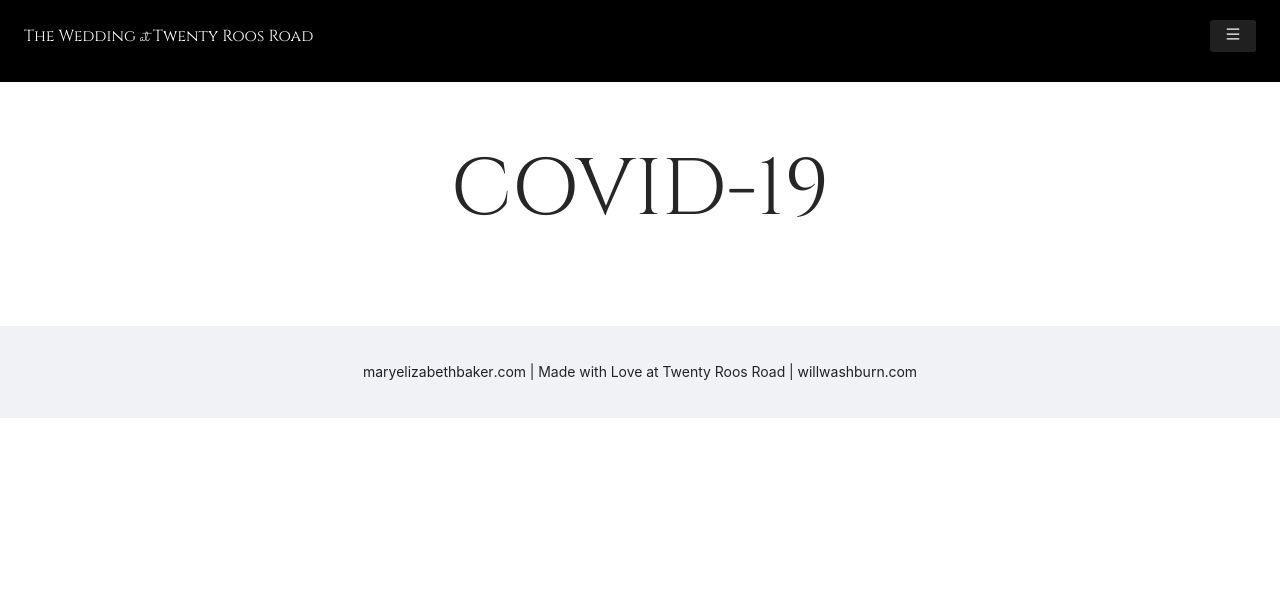
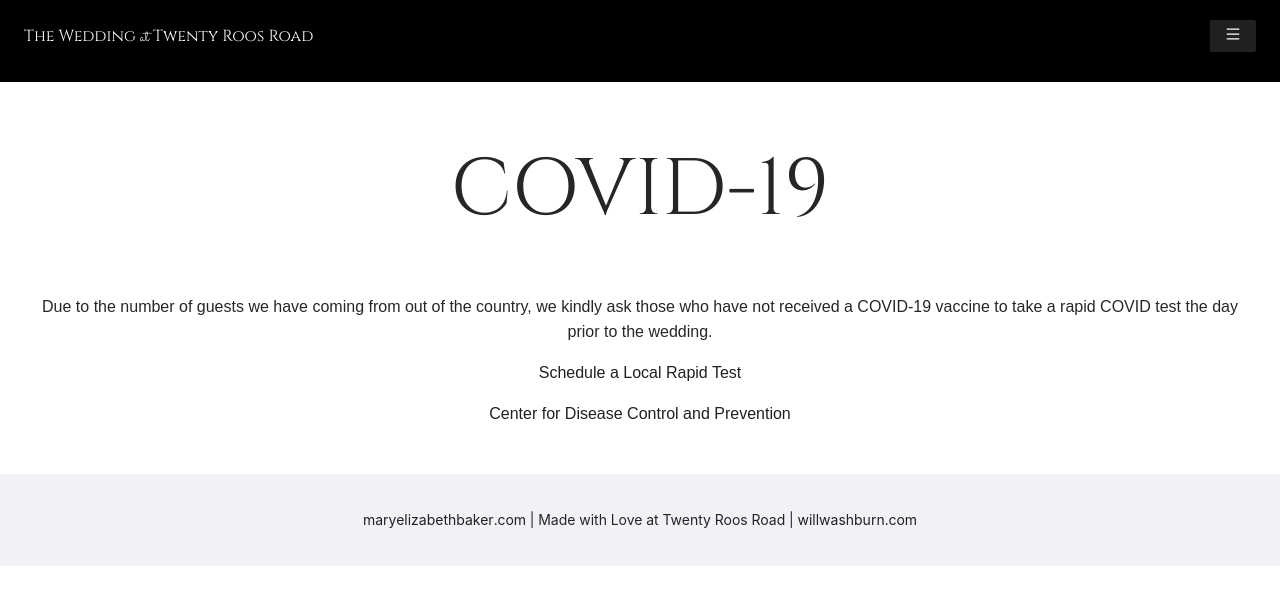
Before and after one commit to marybees/wedding, a React (Create React App) app: page /covid-19 in a window 1280 px wide. Shown: the top 604 px of the page. Built offline with nearby package versions, Linux system fonts and the light colour scheme; what google-maps-react would draw is missing.

Commit message:
Add COVID-19 messaging.

```diff
--- a/src/Covid.js
+++ b/src/Covid.js
@@ -2,8 +2,11 @@ import React from 'react'
 
 function Covid() {
     return (
-        <div style={{padding: '8rem 2rem 2rem 2rem'}}>
+        <div style={{padding: '8rem 2rem 2rem 2rem', textAlign: 'center' }}>
             <h1 className='pageTitle'>COVID-19</h1>
+            <p>Due to the number of guests we have coming from out of the country, we kindly ask those who have not received a COVID-19 vaccine to take a rapid COVID test the day prior to the wedding.</p>
+            <p><a href='https://www.capecodhealth.org/locations/profile/cape-cod-healthcare-urgent-care-sandwich/?utm_source=YextGoogle&utm_medium=Organic&utm_campaign=Website' target='_blank'>Schedule a Local Rapid Test</a></p>
+            <p><a href='https://www.cdc.gov/coronavirus/2019-ncov/index.html' target='_blank'>Center for Disease Control and Prevention</a></p>
         </div>
     )
 }
```
